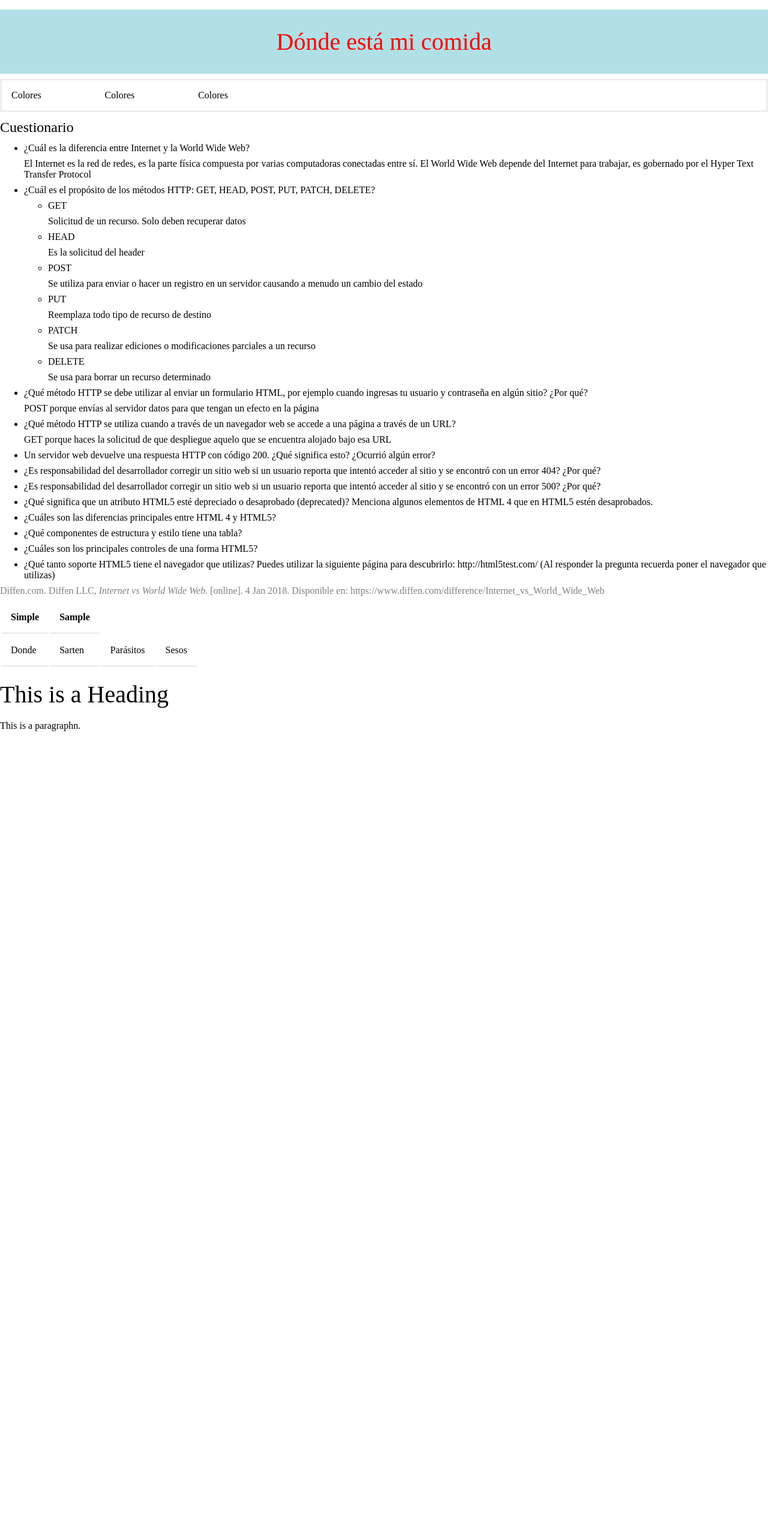
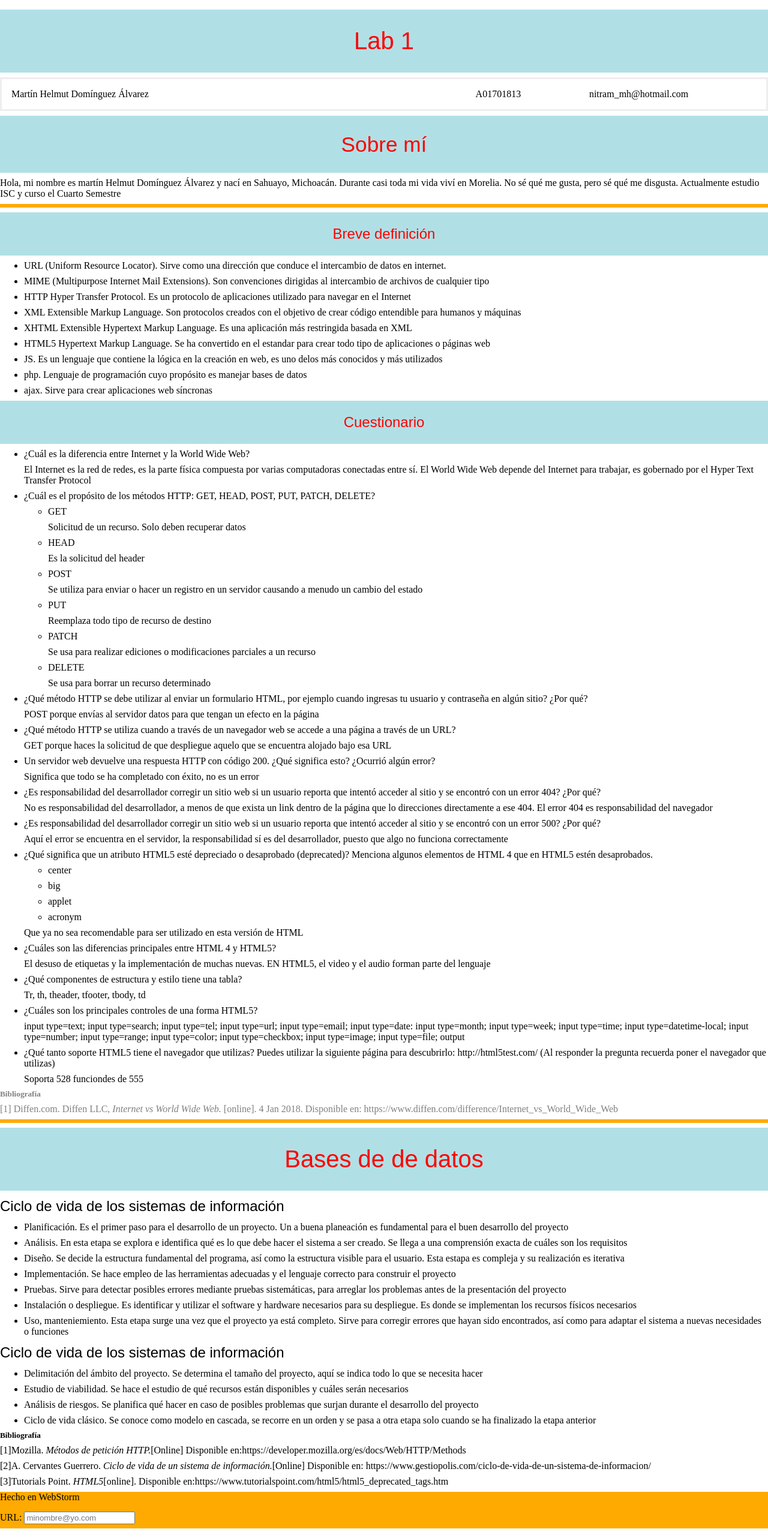
Before and after one commit to martinhelmutda/A01701813_Lab, a PHP site: page /Lab1.html in a window 1280 px wide. Shown: the whole page at 60% size. Before the commit the page ends 1219 px from the top, so only its background shows below. Run offline with PHP 8.4, Linux system fonts and the light colour scheme.

Commit message:
Renovado Lab 1
Entregado en la fecha

```diff
--- a/TareasDAW/Lab1/Lab1.html
+++ b/TareasDAW/Lab1/Lab1.html
@@ -7,15 +7,40 @@
     <link rel="stylesheet" type="text/css" href="LabStyle.css">
   </head>
   <body>
-    <header style= "background-color: powderblue ; color: red;  text-align: center; align-content: center; padding: 10px">
-        <h1>Dónde está mi comida </h1>
+    <header style="background-color: powderblue ; color: red;  text-align: center; align-content: center; padding: 10px">
+        <h1>Lab 1 </h1>
     </header>
     <nav>
-        <div class="1 col" style="..."><a href="#typography">Colores</a></div>
-        <div class="1 col" style="..."><a href="#typography">Colores</a></div>
-        <div class="3 col" style="..."><a href="#typography">Colores</a></div>
+        <div class="3 col" style="...">Martín Helmut Domínguez Álvarez</div>
+        <div class="1 col" style="...">A01701813</div>
+        <div class="1 col" style="...">nitram_mh@hotmail.com</div>
     </nav>
     <section>
+        <article>
+            <header>
+                <h2>Sobre mí</h2>
+            </header>
+            <p>Hola, mi nombre es martín Helmut Domínguez Álvarez y nací en Sahuayo, Michoacán. Durante casi toda mi vida viví en Morelia. No sé qué me gusta, pero sé qué me disgusta. Actualmente estudio ISC y curso el Cuarto Semestre</p>
+        </article>
+    </section>
+    <hr>
+    <section>
+        <article>
+            <header>
+                <h4>Breve definición</h4>
+            </header>
+            <ul>
+                <li>URL (Uniform Resource Locator). Sirve como una dirección que conduce el intercambio de datos en internet. </li>
+                <li>MIME (Multipurpose Internet Mail Extensions). Son convenciones dirigidas al intercambio de archivos de cualquier tipo </li>
+                <li>HTTP Hyper Transfer Protocol. Es un protocolo de aplicaciones utilizado para navegar en el Internet</li>
+                <li>XML Extensible Markup Language. Son protocolos creados con el objetivo de crear código entendible para humanos y máquinas</li>
+                <li>XHTML Extensible Hypertext Markup Language. Es una aplicación más restringida basada en XML </li>
+                <li>HTML5 Hypertext Markup Language. Se ha convertido en el estandar para crear todo tipo de aplicaciones o páginas web</li>
+                <li>JS. Es un lenguaje que contiene la lógica en la creación en web, es uno delos más conocidos y más utilizados</li>
+                <li>php. Lenguaje de programación cuyo propósito es manejar bases de datos</li>
+                <li>ajax. Sirve para crear aplicaciones web síncronas</li>
+            </ul>
+        </article>
         <article>
             <header>
                 <h4>Cuestionario</h4>
@@ -43,46 +68,93 @@
                 <li>¿Qué método HTTP se utiliza cuando a través de un navegador web se accede a una página a través de un URL?</li>
                 <p>GET porque haces la solicitud de que despliegue aquelo que se encuentra alojado bajo esa URL</p>
                 <li>Un servidor web devuelve una respuesta HTTP con código 200. ¿Qué significa esto? ¿Ocurrió algún error?</li>
-                <p> </p>
+                <p>Significa que todo se ha completado con éxito, no es un error</p>
                 <li>¿Es responsabilidad del desarrollador corregir un sitio web si un usuario reporta que intentó acceder al sitio y se encontró con un error 404? ¿Por qué?</li>
+                <p>No es responsabilidad del desarrollador, a menos de que exista un link dentro de la página que lo direcciones directamente a ese 404. El error 404 es responsabilidad del navegador</p>
                 <li>¿Es responsabilidad del desarrollador corregir un sitio web si un usuario reporta que intentó acceder al sitio y se encontró con un error 500? ¿Por qué?</li>
+                <p>Aquí el error se encuentra en el servidor, la responsabilidad sí es del desarrollador, puesto que algo no funciona correctamente</p>
                 <li>¿Qué significa que un atributo HTML5 esté depreciado o desaprobado (deprecated)? Menciona algunos elementos de HTML 4 que en HTML5 estén desaprobados.</li>
+                    <ul>
+                        <li>center</li>
+                        <li>big</li>
+                        <li>applet</li>
+                        <li>acronym</li>
+                    </ul>
+                <p>Que ya no sea recomendable para ser utilizado en esta versión de HTML</p>
                 <li>¿Cuáles son las diferencias principales entre HTML 4 y HTML5?</li>
+                <p>El desuso de etiquetas y la implementación de muchas nuevas. EN HTML5, el video y el audio forman parte del lenguaje</p>
                 <li>¿Qué componentes de estructura y estilo tiene una tabla?</li>
+                <p>Tr, th, theader, tfooter, tbody, td </p>
                 <li>¿Cuáles son los principales controles de una forma HTML5?</li>
+                <p> input type=text;
+                    input type=search;
+                    input type=tel;
+                    input type=url;
+                    input type=email;
+                    input type=date:
+                    input type=month;
+                    input type=week;
+                    input type=time;
+                    input type=datetime-local;
+                    input type=number;
+                    input type=range;
+                    input type=color;
+                    input type=checkbox;
+                    input type=image;
+                    input type=file;
+                    output</p>
                 <li>¿Qué tanto soporte HTML5 tiene el navegador que utilizas? Puedes utilizar la siguiente página para descubrirlo: http://html5test.com/ (Al responder la pregunta recuerda poner el navegador que utilizas)</li>
+                <p>Soporta 528 funciondes de 555</p>
              </ul>
         </article>
         <article style="color: gray">
-            <p> Diffen.com. Diffen LLC, <i> Internet vs World Wide Web.</i> [online]. 4 Jan 2018.
+            <h5>Bibliografía</h5>
+            <p> [1] Diffen.com. Diffen LLC, <i> Internet vs World Wide Web.</i> [online]. 4 Jan 2018.
                 Disponible en: https://www.diffen.com/difference/Internet_vs_World_Wide_Web </p>
         </article>
     </section>
+    <hr>
     <section>
-        <table>
-            <thead>
-            <th>Simple</th>
-            <th>Sample</th>
-            </thead>
-            <tbody>
-            <tr>
-                <td>Donde</td><td>Sarten</td><td>Parásitos</td><td>Sesos</td>
-            </tr>
-            </tbody>
-            <tfoot>
+        <article>
+            <header>
+                <h1>Bases de de datos</h1>
+            </header>
+            <h4>Ciclo de vida de los sistemas de información </h4>
+            <ul>
+                <li>Planificación. Es el primer paso para el desarrollo de un proyecto. Un a buena planeación es fundamental para el buen desarrollo del proyecto</li>
+                <li>Análisis. En esta etapa se explora e identifica qué es lo que debe hacer el sistema a ser creado. Se llega a una comprensión exacta de cuáles son los requisitos  </li>
+                <li>Diseño. Se decide la estructura fundamental del programa, así como la estructura visible para el usuario. Esta estapa es compleja y su realización es iterativa</li>
+                <li>Implementación. Se hace empleo de las herramientas adecuadas y el lenguaje correcto para construir el proyecto</li>
+                <li>Pruebas. Sirve para detectar posibles errores mediante pruebas sistemáticas, para arreglar los problemas antes de la presentación del proyecto</li>
+                <li>Instalación o despliegue. Es identificar y utilizar el software y hardware necesarios para su despliegue. Es donde se implementan los recursos físicos necesarios</li>
+                <li>Uso, manteniemiento. Esta etapa surge una vez que el proyecto ya está completo. Sirve para corregir errores que hayan sido encontrados, así como para adaptar el sistema a nuevas necesidades o funciones</li>
+            </ul>
+            <h4>Ciclo de vida de los sistemas de información </h4>
+            <ul>
+                <li>Delimitación del ámbito del proyecto. Se determina el tamaño del proyecto, aquí se indica todo lo que se necesita hacer</li>
+                <li>Estudio de viabilidad. Se hace el estudio de qué recursos están disponibles y cuáles serán necesarios</li>
+                <li>Análisis de riesgos. Se planifica qué hacer en caso de posibles problemas que surjan durante el desarrollo del proyecto</li>
+                <li>Ciclo de vida clásico. Se conoce como modelo en cascada, se recorre en un orden y se pasa a otra etapa solo cuando se ha finalizado la etapa anterior</li>
+            </ul>
+        </article>
+        <article>
+            <h5>Bibliografía</h5>
+            <p>[1]Mozilla. <i>Métodos de petición HTTP.</i>[Online] Disponible en:https://developer.mozilla.org/es/docs/Web/HTTP/Methods</p>
+            <p>[2]A. Cervantes Guerrero. <i>Ciclo de vida de un sistema de información.</i>[Online] Disponible en: https://www.gestiopolis.com/ciclo-de-vida-de-un-sistema-de-informacion/ </p>
+            <p>[3]Tutorials Point. <i>HTML5</i>[online]. Disponible en:https://www.tutorialspoint.com/html5/html5_deprecated_tags.htm</p>
+        </article>
+    </section>
 
-            </tfoot>
-        </table>
-    </section>
-  <!--
-    <form action="url" method="POST">
-    	<input type="text" name="nombre">
-    	<select>
 
-    	</select>
-    </form>
-  -->
-    <h1>This is a Heading</h1>
-    <p>This is a paragraphn.</p>
   </body>
+    <footer style="background-color: #ffaa00" style="color: gray";>
+        <p>Hecho en WebStorm</p>
+
+        <label>URL:
+            <input type="Suscríbete" placeholder="minombre@yo.com" />
+        </label>
+        </p>
+
+
+    </footer>
 </html>
--- a/TareasDAW/Lab1/LabStyle.css
+++ b/TareasDAW/Lab1/LabStyle.css
@@ -1,6 +1,6 @@
 
 :root {
-    --font: helveltic;
+    --font: arial;
     --primary-color: #fa0;
     --light: #eee;
 }
@@ -8,6 +8,14 @@
 * {
     box-sizing: border-box;
     margin: .5em 0;
+}
+
+header{
+    background-color: powderblue ;
+    color: red;
+    text-align: center;
+    align-content: center;
+    padding: 10px;
 }
 
 @media(min-width:35em) {
```
